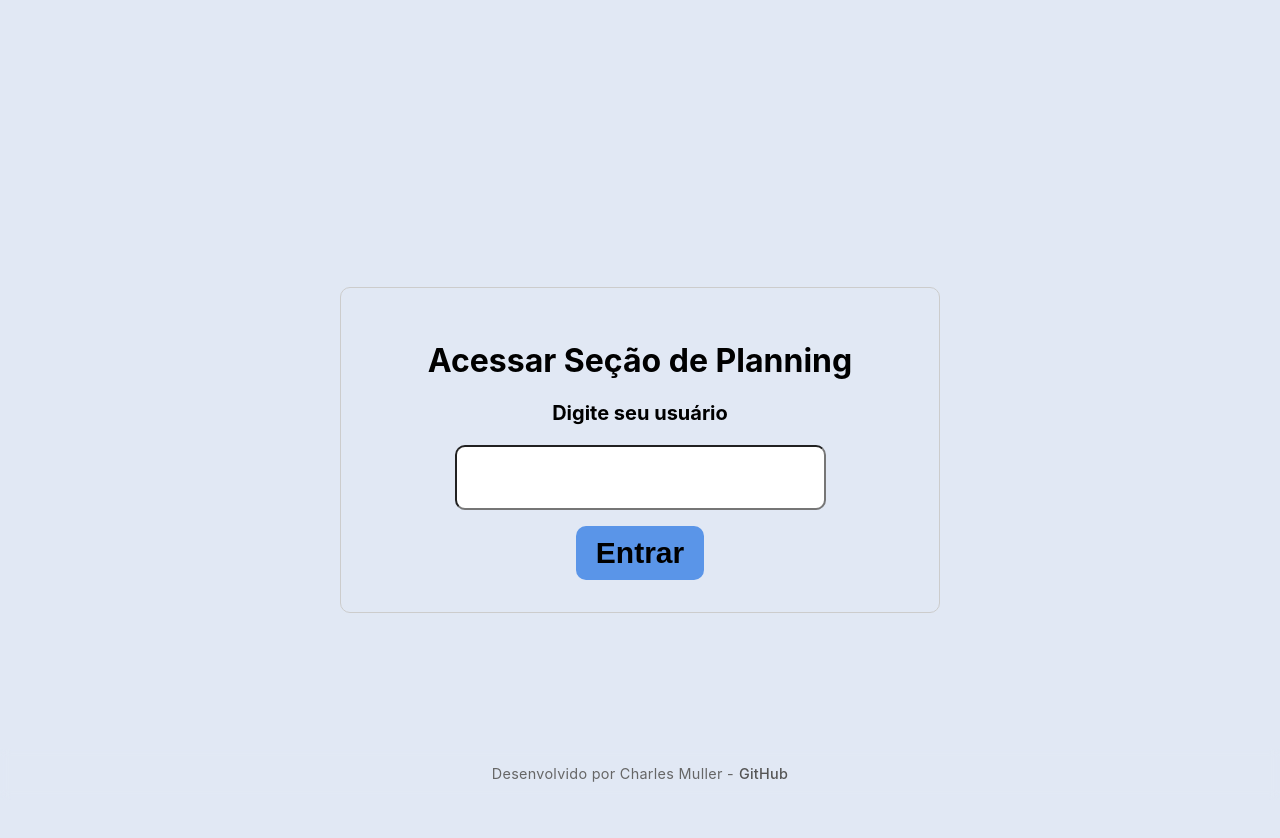
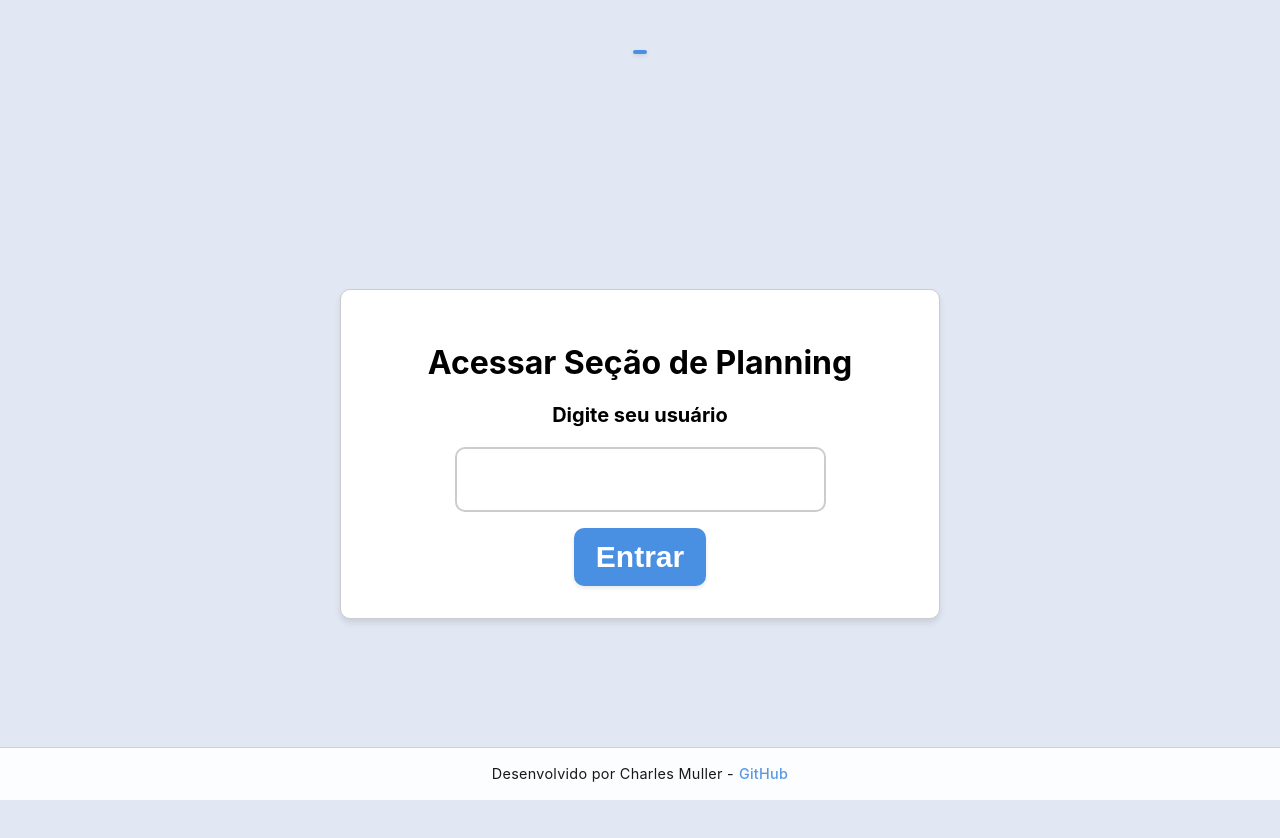
Before and after one commit to charlesmuller/planning-voter, a React (Create React App) app in the folder client/: page /login in a window 1280 px wide. Shown: the top 838 px of the page. Built offline with nearby package versions, Linux system fonts and the light colour scheme; no server answers.

Commit message:
Criando novos temas

```diff
--- a/client/src/componentes/Botao/Botao.css
+++ b/client/src/componentes/Botao/Botao.css
@@ -1,21 +1,29 @@
 .botao {
-    background-color: #5a95e8;
-    color: black;
+    background-color: var(--primary-color);
+    color: var(--nav-text);
     padding: 10px 20px;
-    border: none;
+    border: 2px solid var(--primary-color);
     border-radius: 10px;
     cursor: pointer;
     font-size: 30px;
     font-weight: bold;
     margin: 0 10px;
+    transition: all 0.3s ease;
+    box-shadow: 0 2px 4px var(--shadow-color);
 }
 
 .botao:hover {
-    background-color: gray;
+    background-color: var(--hover-color);
+    border-color: var(--hover-color);
+    color: var(--text-color);
+    transform: translateY(-2px);
+    box-shadow: 0 4px 8px var(--shadow-color);
 }
 
 .botao.foiClicado {
-    background-color: gray;
+    background-color: var(--hover-color);
+    border-color: var(--hover-color);
     transform: translateY(5px);
-    color: #5a95e8;
+    color: var(--text-color);
+    box-shadow: 0 1px 2px var(--shadow-color);
 }
--- a/client/src/componentes/CriarSecao/CriarSecao.css
+++ b/client/src/componentes/CriarSecao/CriarSecao.css
@@ -9,6 +9,7 @@
     align-items: center;
     margin-bottom: 2rem;
     font-size: 30px;
+    color: var(--text-color);
 }
 
 .secao-container form div label {
@@ -16,6 +17,7 @@
     justify-content: center;
     align-items: center;
     font-size: 20px;
+    color: var(--text-color);
 }
 
 form {
@@ -23,24 +25,37 @@ form {
     flex-direction: column;
     align-items: center;
     padding: 2rem;
-    border: 1px solid #ccc;
+    border: 1px solid var(--border-color);
     border-radius: 10px;
     max-width: 600px;
     width: 100%;
     box-sizing: border-box;
+    background-color: var(--card-background);
+    box-shadow: 0 4px 6px var(--shadow-color);
 }
 
 label {
     font-weight: bold;
+    color: var(--text-color);
 }
 
 input {
     margin-bottom: 1rem;
     padding: 1.0rem;
+    border: 2px solid var(--border-color);
     border-radius: 10px;
     font-size: 25px;
     text-align: center;
     font-weight: bold;
+    background-color: var(--card-background);
+    color: var(--text-color);
+    transition: border-color 0.3s ease;
+}
+
+input:focus {
+    outline: none;
+    border-color: var(--primary-color);
+    box-shadow: 0 0 0 3px rgba(74, 144, 226, 0.2);
 }
 
 .criar-container {
--- a/client/src/componentes/Footer/Footer.css
+++ b/client/src/componentes/Footer/Footer.css
@@ -6,19 +6,23 @@
     text-align: center;
     font-family: -apple-system, BlinkMacSystemFont, 'Segoe UI', Roboto, 'Helvetica Neue', Arial, sans-serif;
     font-size: 0.9rem;
-    color: #666;
+    color: var(--text-color);
+    background-color: var(--card-background);
+    border-top: 1px solid var(--border-color);
     backdrop-filter: blur(5px);
     transition: all 0.3s ease;
+    opacity: 0.9;
 }
 
 .footer p {
     margin: 0;
     line-height: 1.5;
     letter-spacing: 0.3px;
+    color: var(--text-color);
 }
 
 .footer a {
-    color: #555;
+    color: var(--primary-color);
     text-decoration: none;
     margin-left: 5px;
     font-weight: 500;
@@ -27,7 +31,7 @@
 }
 
 .footer a:hover {
-    color: #000;
+    color: var(--hover-color);
 }
 
 .footer a::after {
@@ -37,11 +41,12 @@
     height: 1px;
     bottom: -2px;
     left: 0;
-    background-color: #000;
+    background-color: var(--primary-color);
     transform: scaleX(0);
     transition: transform 0.2s ease;
 }
 
 .footer a:hover::after {
     transform: scaleX(1);
+    background-color: var(--hover-color);
 }
--- a/client/src/componentes/Menu/Menu.css
+++ b/client/src/componentes/Menu/Menu.css
@@ -11,20 +11,20 @@
 }
 
 .nav-menu a {
-    color: black;
+    color: var(--text-color);
     font-weight: bold;
     font-size: 22px;
 }
 
 nav a {
-    color: #fff;
+    color: var(--text-color);
     font-family: Arial, sans-serif;
     font-size: 16px;
     text-decoration: none;
 }
 
 nav a:hover {
-    color: #cccc;
+    color: var(--hover-color);
 }
 
 /* Define o estilo dos itens do menu */
@@ -40,20 +40,29 @@ nav li {
     margin-right: 20px;
     margin-left: 20px;
     line-height: 50px;
-    background-color: #ccff00;
-    color: black;
+    background-color: var(--primary-color);
+    color: var(--nav-text);
     padding: 0px 5px;
-    border: none;
+    border: 2px solid var(--primary-color);
     border-radius: 10px;
     cursor: pointer;
     font-size: 22px;
     font-weight: bold;
     margin: 0 10px;
+    transition: all 0.3s ease;
+    box-shadow: 0 2px 4px var(--shadow-color);
+}
+
+nav li:hover {
+    background-color: var(--hover-color);
+    border-color: var(--hover-color);
+    color: var(--text-color);
+    transform: translateY(-2px);
 }
 
 /* Define a cor do item do menu ativo */
 nav li.active a {
-    color: #fff;
+    color: var(--text-color);
 }
 
 .logo-container-menu h1 {
@@ -61,14 +70,14 @@ nav li.active a {
     justify-content: center;
     align-items: center;
     height: 800px;
-    color: aliceblue;
+    color: var(--text-color);
     font-size: 50px;
     margin-top: -20px;
     max-height: 100vh;
 }
 
 .link-ativo {
-    color: #e60f0f;
+    color: var(--primary-color);
 }
 
 @media (max-width: 600px) {
--- a/client/src/componentes/Secao/Secao.css
+++ b/client/src/componentes/Secao/Secao.css
@@ -23,8 +23,8 @@
     justify-content: center;
     align-items: center;
     transform: scale(1.3);
-    background-color: gray;
-    color: white;
+    background-color: var(--hover-color);
+    color: var(--text-color);
     line-height: 1;
     vertical-align: middle;
     transform-origin: center center;
@@ -70,32 +70,71 @@
 }
 
 .usuario-card {
-    background: white;
-    border: 2px solid #ccc;
+    background: var(--card-background);
+    border: 2px solid var(--border-color);
     border-radius: 10px;
     padding: 15px;
     text-align: center;
     min-width: 120px;
     max-width: 150px;
-    box-shadow: 2px 2px 5px rgba(0, 0, 0, 0.1);
+    box-shadow: 2px 2px 5px var(--shadow-color);
     transition: background 0.2s ease-in-out, color 0.2s ease-in-out;
     display: flex;
     flex-direction: column;
     align-items: center;
     justify-content: center;
     flex: 1 1 auto;
+    color: var(--text-color);
 }
 
 .usuario-card.votou {
-    background: gray;
-    color: black;
+    background: var(--card-voted-background);
+    color: var(--text-color);
+    border-color: var(--primary-color);
+    box-shadow: 0 2px 8px var(--shadow-color);
+    position: relative;
+    overflow: hidden;
+}
+
+/* Efeito especial para modo escuro - borda brilhante */
+.dark-theme .usuario-card.votou {
+    background: var(--card-voted-background);
+    color: #ffffff;
+    border: 2px solid var(--primary-color);
+    box-shadow: 0 0 12px rgba(91, 163, 245, 0.3);
+}
+
+.dark-theme .usuario-card.votou::before {
+    content: '';
+    position: absolute;
+    top: 0;
+    left: -100%;
+    width: 100%;
+    height: 100%;
+    background: linear-gradient(90deg, transparent, rgba(91, 163, 245, 0.2), transparent);
+    animation: shimmer 2s infinite;
+    z-index: 1;
+}
+
+.dark-theme .usuario-card.votou > * {
+    position: relative;
+    z-index: 2;
+}
+
+@keyframes shimmer {
+    0% {
+        left: -100%;
+    }
+    100% {
+        left: 100%;
+    }
 }
 
 .status-voto {
     display: block;
     margin-top: 5px;
     font-size: 14px;
-    color: black;
+    color: var(--text-color);
 }
 
 .voto-valor {
@@ -103,24 +142,38 @@
     margin-top: 8px;
     font-weight: bold;
     font-size: 32px;
-    color: #000;
+    color: var(--text-color);
 }
 
 .mostrar-votos {
-    background-color: #5a95e8;
-    color: black;
-    border: none;
+    background-color: var(--primary-color);
+    color: var(--nav-text);
+    border: 2px solid var(--primary-color);
+    border-radius: 10px;
     padding: 15px 30px;
     font-size: 20px;
+    font-weight: bold;
     cursor: pointer;
-    transition: 0.3s ease;
+    transition: all 0.3s ease;
+    box-shadow: 0 2px 4px var(--shadow-color);
+}
+
+.mostrar-votos:hover {
+    background-color: var(--hover-color);
+    border-color: var(--hover-color);
+    color: var(--text-color);
+    transform: translateY(-2px);
+    box-shadow: 0 4px 8px var(--shadow-color);
 }
 
 .mostrar-votos:disabled {
-    background-color: gray;
-    color: black;
+    background-color: var(--border-color);
+    color: var(--text-color);
+    border-color: var(--border-color);
     cursor: not-allowed;
     opacity: 0.6;
+    transform: none;
+    box-shadow: none;
 }
 
 .content-data {
@@ -177,14 +230,15 @@
 .barra-superior {
     flex-direction: row;
     margin-top: 2%;
-    background-color: white;
-    border: 1px solid gray;
+    background-color: var(--card-background);
+    border: 1px solid var(--border-color);
     border-radius: 10px;
     padding: 8px;
     display: inline-flex;
     align-items: center;
     justify-content: center;
     gap: 40px;
+    box-shadow: 0 2px 4px var(--shadow-color);
 }
 
 .menu-secao-container {
@@ -196,25 +250,29 @@
 
 .menu-secao-button {
     cursor: pointer;
-    background-color: white;
-    border: 2px solid #ccc;
+    background-color: var(--card-background);
+    border: 2px solid var(--border-color);
     border-radius: 50%;
     padding: 8px;
     display: inline-flex;
     align-items: center;
     justify-content: center;
     transition: all 0.3s ease-in-out;
+    color: var(--text-color);
 }
 
 .menu-secao-button:hover {
-    border-color: gray;
-    background-color: gray;
+    border-color: var(--primary-color);
+    background-color: var(--primary-color);
+    color: var(--nav-text);
+    transform: scale(1.1);
 }
 
 .menu-secao-text {
     font-size: 12px;
-    color: #666;
+    color: var(--text-color);
     text-align: center;
+    transition: color 0.3s ease;
 }
 
 .tooltip {
--- /dev/null
+++ b/client/src/contexts/ThemeContext.js
@@ -0,0 +1,78 @@
+import React, { createContext, useContext, useEffect, useState } from 'react';
+
+// Criação do contexto para o tema
+const ThemeContext = createContext();
+
+// Hook personalizado para usar o contexto do tema
+export const useTheme = () => {
+  const context = useContext(ThemeContext);
+  if (!context) {
+    throw new Error('useTheme deve ser usado dentro de um ThemeProvider');
+  }
+  return context;
+};
+
+// Provider do tema que envolverá a aplicação
+export const ThemeProvider = ({ children }) => {
+  // Estado para controlar se está no modo escuro
+  const [isDarkMode, setIsDarkMode] = useState(() => {
+    // Tenta recuperar a preferência salva no localStorage
+    const savedTheme = localStorage.getItem('planning-voter-theme');
+    if (savedTheme) {
+      return savedTheme === 'dark';
+    }
+
+    // Se não há preferência salva, verifica a preferência do sistema
+    return window.matchMedia && window.matchMedia('(prefers-color-scheme: dark)').matches;
+  });
+
+  // Função para alternar entre os temas
+  const toggleTheme = () => {
+    setIsDarkMode(prevMode => {
+      const newMode = !prevMode;
+      // Salva a preferência no localStorage
+      localStorage.setItem('planning-voter-theme', newMode ? 'dark' : 'light');
+      return newMode;
+    });
+  };
+
+  // Efeito para aplicar a classe CSS do tema no body
+  useEffect(() => {
+    if (isDarkMode) {
+      document.body.classList.add('dark-theme');
+      document.body.classList.remove('light-theme');
+    } else {
+      document.body.classList.add('light-theme');
+      document.body.classList.remove('dark-theme');
+    }
+  }, [isDarkMode]);
+
+  // Escuta mudanças na preferência do sistema
+  useEffect(() => {
+    const mediaQuery = window.matchMedia('(prefers-color-scheme: dark)');
+
+    const handleChange = (e) => {
+      // Só aplica a preferência do sistema se não há preferência salva pelo usuário
+      const savedTheme = localStorage.getItem('planning-voter-theme');
+      if (!savedTheme) {
+        setIsDarkMode(e.matches);
+      }
+    };
+
+    mediaQuery.addEventListener('change', handleChange);
+
+    return () => mediaQuery.removeEventListener('change', handleChange);
+  }, []);
+
+  const value = {
+    isDarkMode,
+    toggleTheme,
+    theme: isDarkMode ? 'dark' : 'light'
+  };
+
+  return (
+    <ThemeContext.Provider value={value}>
+      {children}
+    </ThemeContext.Provider>
+  );
+};
--- a/client/src/index.css
+++ b/client/src/index.css
@@ -1,3 +1,48 @@
+/* Variáveis CSS para o tema claro */
+:root {
+  --background-color: #e1e8f4;
+  --text-color: #000000;
+  --primary-color: #4a90e2;
+  --secondary-color: #ffffff;
+  --nav-background: #4a90e2;
+  --nav-text: #ffffff;
+  --card-background: #ffffff;
+  --card-voted-background: #cccccc;
+  --border-color: #cccccc;
+  --hover-color: #357abd;
+  --shadow-color: rgba(0, 0, 0, 0.1);
+}
+
+/* Variáveis CSS para o tema escuro */
+.dark-theme {
+  --background-color: #1a1a1a;
+  --text-color: #ffffff;
+  --primary-color: #5ba3f5;
+  --secondary-color: #2d2d2d;
+  --nav-background: #5ba3f5;
+  --nav-text: #000000;
+  --card-background: #3a3a3a;
+  --card-voted-background: #4a90e2;
+  --border-color: #555555;
+  --hover-color: #4a90e2;
+  --shadow-color: rgba(255, 255, 255, 0.1);
+}
+
+/* Tema claro explícito */
+.light-theme {
+  --background-color: #e1e8f4;
+  --text-color: #000000;
+  --primary-color: #4a90e2;
+  --secondary-color: #ffffff;
+  --nav-background: #4a90e2;
+  --nav-text: #ffffff;
+  --card-background: #ffffff;
+  --card-voted-background: #cccccc;
+  --border-color: #cccccc;
+  --hover-color: #357abd;
+  --shadow-color: rgba(0, 0, 0, 0.1);
+}
+
 body {
   margin: 0;
   font-family: -apple-system, BlinkMacSystemFont, 'Segoe UI', 'Roboto', 'Oxygen',
@@ -5,8 +50,9 @@ body {
     sans-serif;
   -webkit-font-smoothing: antialiased;
   -moz-osx-font-smoothing: grayscale;
-  background-color: #e1e8f4;
-  color: black;
+  background-color: var(--background-color);
+  color: var(--text-color);
+  transition: background-color 0.3s ease, color 0.3s ease;
 }
 
 code {
--- a/client/src/index.js
+++ b/client/src/index.js
@@ -4,13 +4,16 @@ import './index.css';
 import App from './App';
 import reportWebVitals from './reportWebVitals';
 import { BrowserRouter } from 'react-router-dom'; // Importe o BrowserRouter
+import { ThemeProvider } from './contexts/ThemeContext'; // Importe o ThemeProvider
 
 const root = ReactDOM.createRoot(document.getElementById('root'));
 root.render(
   <React.StrictMode>
-    <BrowserRouter future={{ v7_startTransition: true, v7_relativeSplatPath: true }}> {/* Envolva o App com o BrowserRouter */}
-      <App />
-    </BrowserRouter>
+    <ThemeProvider> {/* Envolve toda a aplicação com o ThemeProvider */}
+      <BrowserRouter future={{ v7_startTransition: true, v7_relativeSplatPath: true }}> {/* Envolva o App com o BrowserRouter */}
+        <App />
+      </BrowserRouter>
+    </ThemeProvider>
   </React.StrictMode>
 );
 
```
Also changed, not shown: client/src/componentes/Secao/Secao.js (+16 -2 lines).
